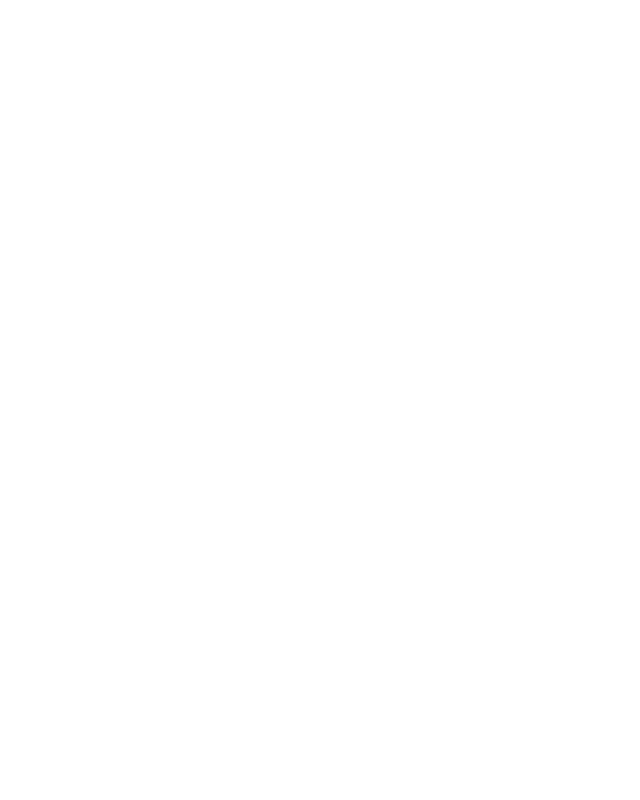
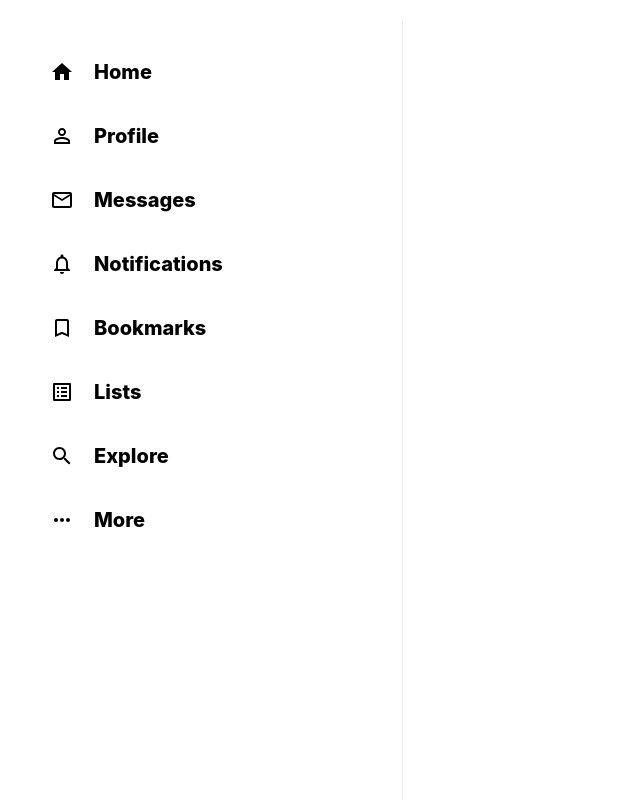
Before and after one commit to ismailonuraygan/Social-media-ReactJS, a React (Create React App) app: page / in a window 1280 px wide. Shown: the whole page, without its empty margins (0-640 px from the left). Built offline with nearby package versions, Linux system fonts and the light colour scheme.

Commit message:
Create LeftSidebar components and styling

```diff
--- a/src/App.css
+++ b/src/App.css
@@ -1,38 +1,13 @@
-.App {
-  text-align: center;
+body {
+  --twitter-color : #50f5a3;
+  --twitter-background : #e6ecf0;
 }
 
-.App-logo {
-  height: 40vmin;
-  pointer-events: none;
+.App{
+  display: flex;
+  height: 100vh;
+  max-width: 1300px;
+  margin-right: auto;
+  margin-left: auto;
+  padding: 0 10px
 }
-
-@media (prefers-reduced-motion: no-preference) {
-  .App-logo {
-    animation: App-logo-spin infinite 20s linear;
-  }
-}
-
-.App-header {
-  background-color: #282c34;
-  min-height: 100vh;
-  display: flex;
-  flex-direction: column;
-  align-items: center;
-  justify-content: center;
-  font-size: calc(10px + 2vmin);
-  color: white;
-}
-
-.App-link {
-  color: #61dafb;
-}
-
-@keyframes App-logo-spin {
-  from {
-    transform: rotate(0deg);
-  }
-  to {
-    transform: rotate(360deg);
-  }
-}
--- a/src/App.js
+++ b/src/App.js
@@ -1,9 +1,10 @@
 import './App.css';
+import LeftSideBar from './LeftSideBar';
 
 function App() {
   return (
     <div className="App">
-
+      <LeftSideBar />
     </div>
   );
 }
--- /dev/null
+++ b/src/LeftSideBar.css
@@ -0,0 +1,26 @@
+.sidebar{
+    border-right: 1px solid var(--twitter-background);
+    flex: 0.3;
+    /*min-width: 250px;*/
+    margin-top: 20px;
+    padding-left: 20px;
+    padding-top: 20px;
+}
+
+.sidebar__twitterIcon {
+    color: var(--twitter-color);
+    font-size: 30px !important;
+    margin-left: 20px;
+    margin-bottom: 20px;
+}
+
+.sidebar__tweet {
+    background-color: var(--twitter-background) !important;
+    border: none !important;
+    color: white !important;
+    font-weight: 900 !important;
+    text-transform: inherit !important;
+    border-radius: 30px !important;
+    height: 50px !important;
+    margin-top: 20px !important;
+}
--- /dev/null
+++ b/src/LeftSideBar.js
@@ -0,0 +1,33 @@
+import React from 'react'
+import './LeftSideBar.css'
+import LeftSideIcons from './LeftSideIcons';
+import HomeIcon from '@material-ui/icons/Home';
+import SearchIcon from '@material-ui/icons/Search';
+import NotificationsNoneIcon from '@material-ui/icons/NotificationsNone';
+import MoreHorizIcon from '@material-ui/icons/MoreHoriz';
+import PermIdentityIcon from '@material-ui/icons/PermIdentity';
+import MailOutlineIcon from '@material-ui/icons/MailOutline';
+import BookmarkBorderIcon from '@material-ui/icons/BookmarkBorder';
+import ListAltIcon from '@material-ui/icons/ListAlt';
+
+function LeftSideBar() {
+    //console.log(NotificationsNoneIcon)
+    return (
+        <div className = "sidebar">
+
+
+            <LeftSideIcons Icon={HomeIcon} text="Home" />
+            <LeftSideIcons Icon={PermIdentityIcon} text="Profile" />
+            <LeftSideIcons Icon={MailOutlineIcon} text="Messages" />
+            <LeftSideIcons Icon={NotificationsNoneIcon} text="Notifications" />
+            <LeftSideIcons Icon={BookmarkBorderIcon} text="Bookmarks" />
+            <LeftSideIcons Icon={ListAltIcon} text="Lists" />
+            <LeftSideIcons Icon={SearchIcon} text="Explore" />
+            <LeftSideIcons Icon={MoreHorizIcon} text="More" />
+
+
+        </div>
+    )
+}
+
+export default LeftSideBar
--- /dev/null
+++ b/src/LeftSideIcons.css
@@ -0,0 +1,28 @@
+.sidebarOption {
+    display: flex;
+    align-items: center;
+    cursor: pointer;
+}
+
+
+.sidebarOption:hover {
+    background-color: #e8f5fe;
+    border-radius: 30px;
+    color: var(--twitter-color);
+    transition: color 100ms ease-out;
+}
+
+
+.sidebarOption > .MuiSvgIcon-root{
+    padding: 20px;
+}
+
+.sidebarOption > h2 {
+    font-weight: 800;
+    font-size: 20px;
+    margin-right: 20px;
+}
+
+.sideOption--active {
+     color: var(--twitter-color);
+}
--- /dev/null
+++ b/src/LeftSideIcons.js
@@ -0,0 +1,14 @@
+import React from 'react'
+import "./LeftSideIcons.css";
+
+function LeftSideIcons( { active, text, Icon } ) {
+    //console.log(Icon)
+    return (
+        <div className = {`sidebarOption ${active && 'sideOption--active' } `} >
+            <Icon />
+            <h2>{text}</h2>
+        </div>
+    );
+}
+
+export default LeftSideIcons
```
